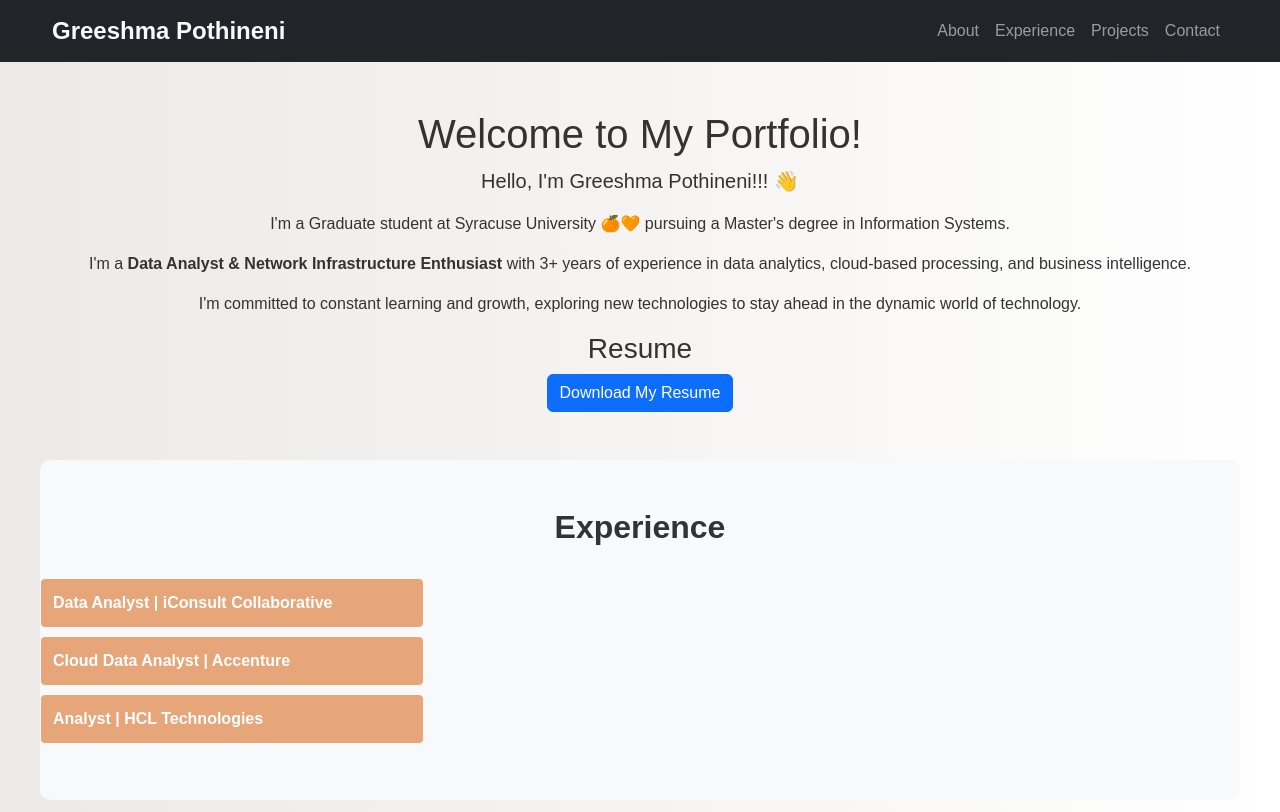
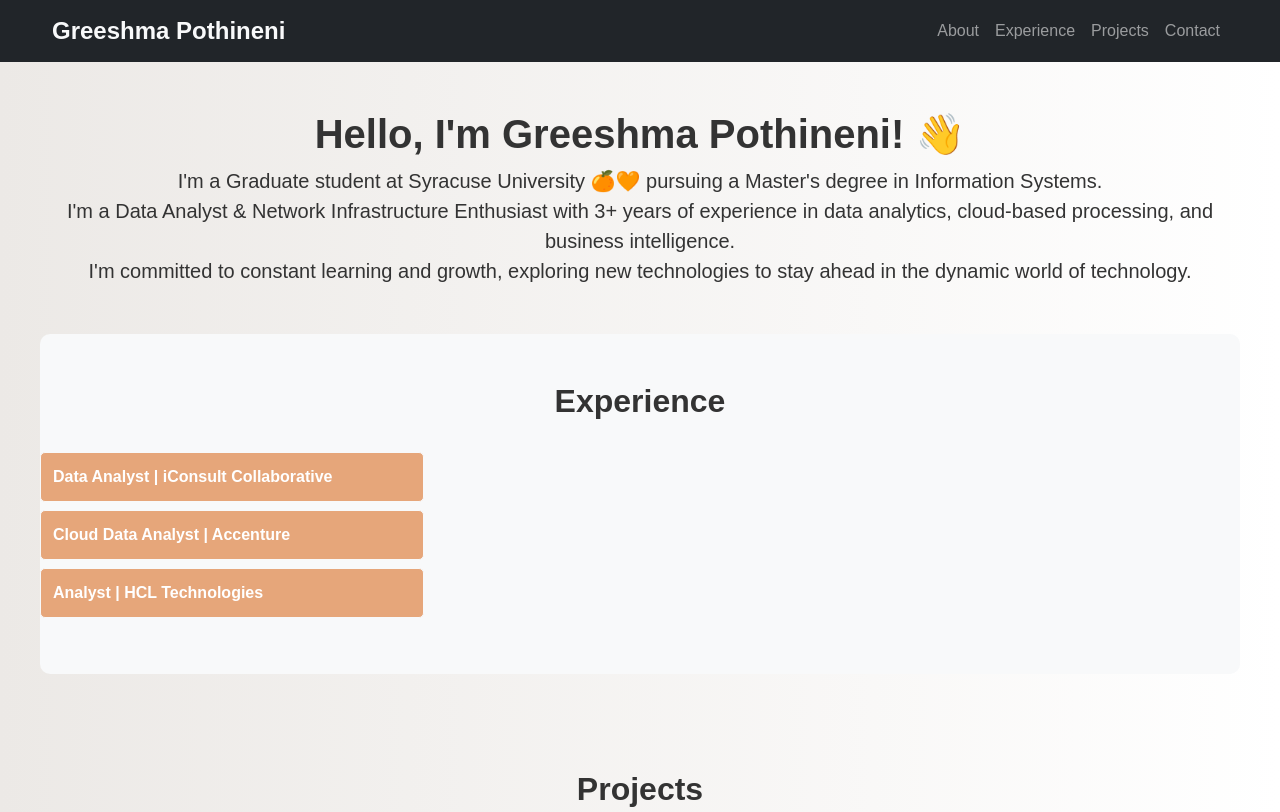
Before and after one commit to Greeshma-pothineni3/GreeshmaPothineni, a plain HTML site: page index.html in a window 1280 px wide. Shown: the top 812 px of the page. Drawn offline with nearby package versions, Linux system fonts and the light colour scheme.

Commit message:
index.html

```diff
--- a/index.html
+++ b/index.html
@@ -4,10 +4,8 @@
     <meta charset="UTF-8">
     <meta name="viewport" content="width=device-width, initial-scale=1.0">
     <title>Greeshma Pothineni | Portfolio</title>
-
-    <!-- Bootstrap CSS -->
     <link rel="stylesheet" href="https://cdn.jsdelivr.net/npm/bootstrap@5.3.0/dist/css/bootstrap.min.css">
-    <link rel="stylesheet" href="style.css"> <!-- Custom CSS -->
+    <link rel="stylesheet" href="style.css">
 </head>
 <body>
 
@@ -31,13 +29,12 @@
 
     <!-- About Section -->
     <section id="about" class="container text-center mt-5">
-        <h1>Welcome to My Portfolio!</h1>
-        <p class="lead">Hello, I'm <strong>Greeshma Pothineni</strong>!!! 👋</p>
-        <p>I'm a Graduate student at Syracuse University 🍊🧡 pursuing a Master's degree in Information Systems.</p>
-        <p>I'm a <strong>Data Analyst & Network Infrastructure Enthusiast</strong> with 3+ years of experience in data analytics, cloud-based processing, and business intelligence.</p>
-        <p>I'm committed to constant learning and growth, exploring new technologies to stay ahead in the dynamic world of technology.</p>
-        <h3>Resume</h3>
-        <a href="resume.pdf" class="btn btn-primary" target="_blank">Download My Resume</a>
+        <h1 class="fw-bold">Hello, I'm Greeshma Pothineni! 👋</h1>
+        <p class="lead">
+            I'm a Graduate student at Syracuse University 🍊🧡 pursuing a Master's degree in Information Systems. <br>
+            I'm a Data Analyst & Network Infrastructure Enthusiast with 3+ years of experience in data analytics, cloud-based processing, and business intelligence. <br>
+            I'm committed to constant learning and growth, exploring new technologies to stay ahead in the dynamic world of technology.
+        </p>
     </section>
 
     <!-- Experience Section -->
@@ -88,14 +85,11 @@
     <!-- Contact Section -->
     <section id="contact" class="container text-center mt-5">
         <h4 class="mt-4">Contact Me</h4>
-        <p>Email: <a href="mailto:greeshmapothineni@gmail.com">greeshmapothineni@gmail.com</a></p>
-        <p>LinkedIn: <a href="https://www.linkedin.com/in/greeshma-pothineni" class="btn btn-secondary" target="_blank">Connect with me</a></p>
+        <p>📧 Email: <a href="mailto:greeshmapothineni@gmail.com">greeshmapothineni@gmail.com</a></p>
+        <p>🔗 LinkedIn: <a href="https://www.linkedin.com/in/greeshma-pothineni" target="_blank">Connect with me</a></p>
     </section>
 
-    <!-- JavaScript -->
     <script src="script.js"></script>
-
-    <!-- Bootstrap JS -->
     <script src="https://cdn.jsdelivr.net/npm/bootstrap@5.3.0/dist/js/bootstrap.bundle.min.js"></script>
 </body>
 </html>
```
